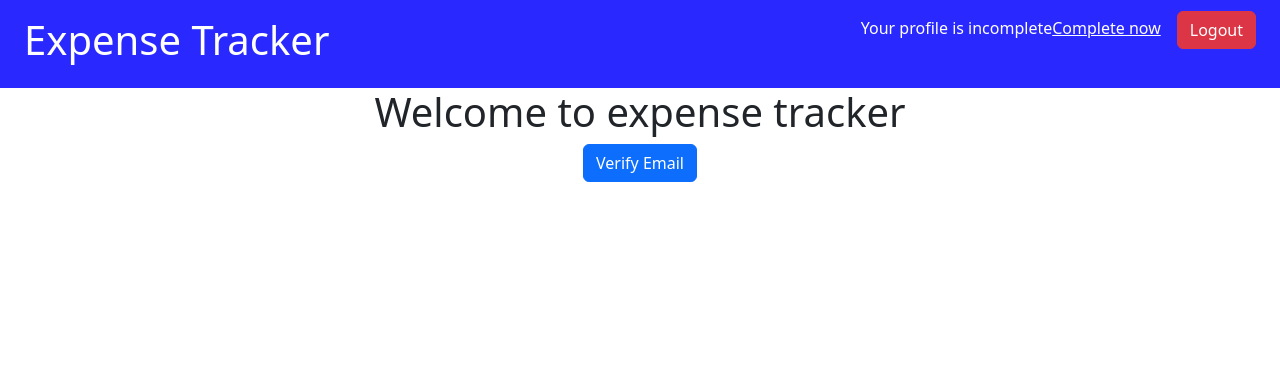
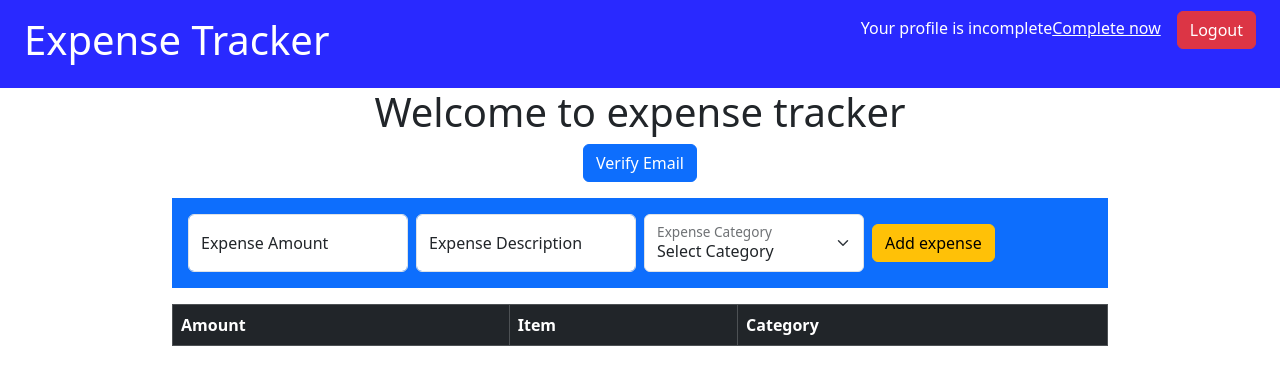
Before and after one commit to AbhiSingh0302/ExpenseTrackerReactJS, a React (Create React App) app: page /expense in a window 1280 px wide. Shown: the top 384 px of the page. Built offline with nearby package versions, Linux system fonts and the light colour scheme; sample sign-in values are in the browser's storage.

Commit message:
adding expenses

```diff
--- /dev/null
+++ b/src/components/ExpenseItem.js
@@ -0,0 +1,9 @@
+const ExpenseItem = props => {
+    return <tr key={props.id}>
+    <td>{props.amount}</td>
+    <td>{props.item}</td>
+    <td>{props.category}</td>
+  </tr>
+}
+
+export default ExpenseItem;
--- a/src/components/ExpensePage.js
+++ b/src/components/ExpensePage.js
@@ -1,9 +1,16 @@
-import { useContext } from "react"
-import { Button, Container } from "react-bootstrap"
-import { tokenContext } from "../store/Context"
+import { useContext, useRef, useState } from "react"
+import { Button, Container, Form, Row, Col, FloatingLabel, Table } from "react-bootstrap"
+import { tokenContext } from "../store/Context";
+import ExpenseItem from "./ExpenseItem";
 
 const ExpensePage = props => {
+  const [expenses, setExpenses] = useState([]);
+
   const ctx = useContext(tokenContext);
+
+  const amountRef = useRef("");
+  const itemRef = useRef("");
+  const categoryRef = useRef("");
 
   const clickHandler = () => {
     fetch('https://identitytoolkit.googleapis.com/v1/accounts:sendOobCode?key=AIzaSyCtaqLuy8ActSmPWkPlYfnAB8plN4sO2lM', {
@@ -33,11 +40,69 @@ const ExpensePage = props => {
       })
   }
 
+  const submitHandler = e => {
+    e.preventDefault();
+
+    setExpenses(pre => [...pre,
+      {amount: amountRef.current.value,
+      item: itemRef.current.value,
+      category: categoryRef.current.value,
+      id: amountRef.current.value}
+    ])
+  }
+
   return <Container className="w-75">
     <h1 className="text-center">Welcome to expense tracker</h1>
     <div className="text-center">
       <Button onClick={clickHandler}>Verify Email</Button>
     </div>
+
+    <Form className="mt-3 bg-primary p-3" onSubmit={submitHandler}>
+      <Row className="g-2">
+        <Col md>
+          <FloatingLabel controlId="floatingInputGrid1" label="Expense Amount">
+            <Form.Control type="number" placeholder="name@example.com" ref={amountRef}/>
+          </FloatingLabel>
+        </Col>
+        <Col md>
+          <FloatingLabel controlId="floatingInputGrid2" label="Expense Description">
+            <Form.Control placeholder="name@example.com" ref={itemRef}/>
+          </FloatingLabel>
+        </Col>
+        <Col md>
+          <FloatingLabel
+            controlId="floatingSelectGrid"
+            label="Expense Category"
+          >
+            <Form.Select aria-label="Floating label select example" ref={categoryRef}>
+              <option>Select Category</option>
+              <option value="food">Food</option>
+              <option value="fuel">Fuel</option>
+              <option value="shopping">Shopping</option>
+              <option value="miscellaneous">Miscellaneous</option>
+            </Form.Select>
+          </FloatingLabel>
+        </Col>
+        <Col style={{ alignSelf: "center" }}>
+          <Button type="submit" variant="warning">Add expense</Button>
+        </Col>
+      </Row>
+    </Form>
+
+    <Table striped bordered hover variant="dark" className="mt-3">
+      <thead>
+        <tr>
+          <th>Amount</th>
+          <th>Item</th>
+          <th>Category</th>
+        </tr>
+      </thead>
+      <tbody>
+        {expenses.map(expense => (
+          <ExpenseItem id={expense.id} amount={expense.amount} item={expense.item} category={expense.category}/>
+        ))}
+      </tbody>
+    </Table>
   </Container>
 }
 
```
Lines whose indentation alone changed are shown as unchanged.
